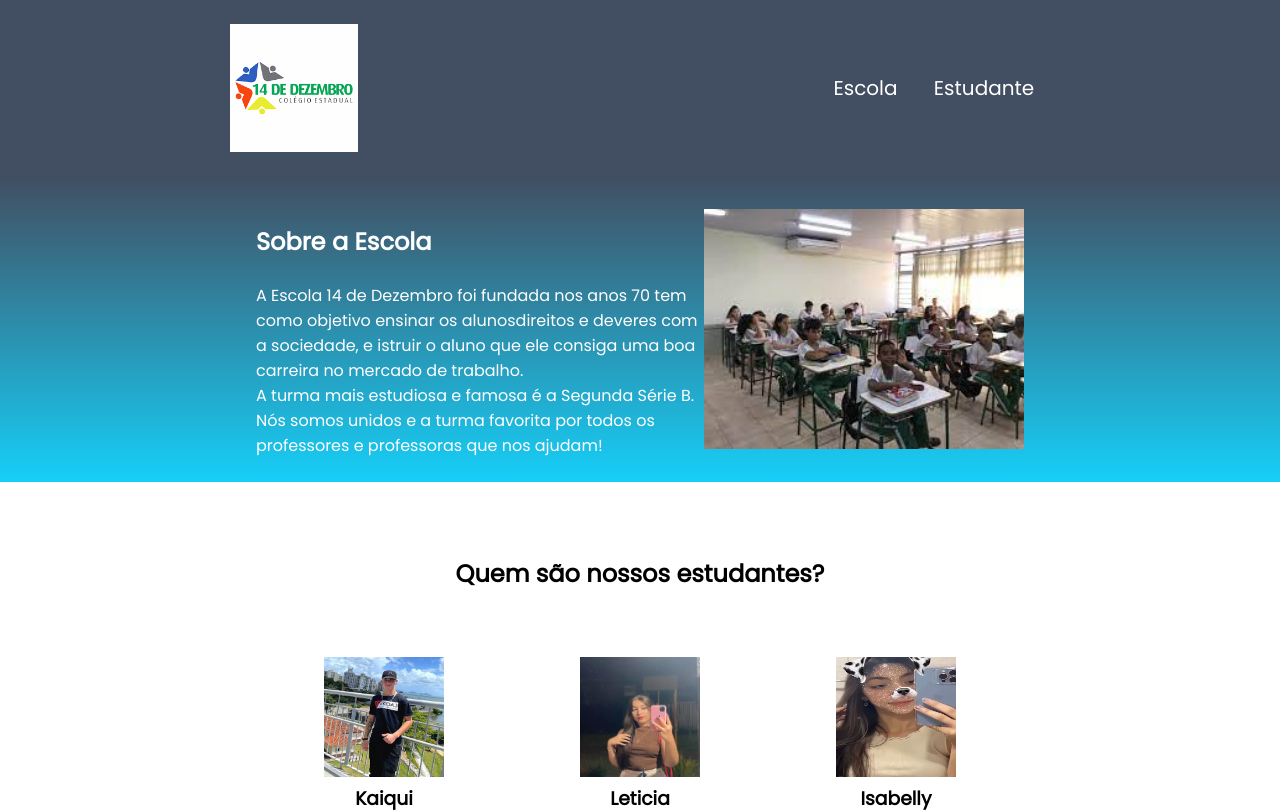
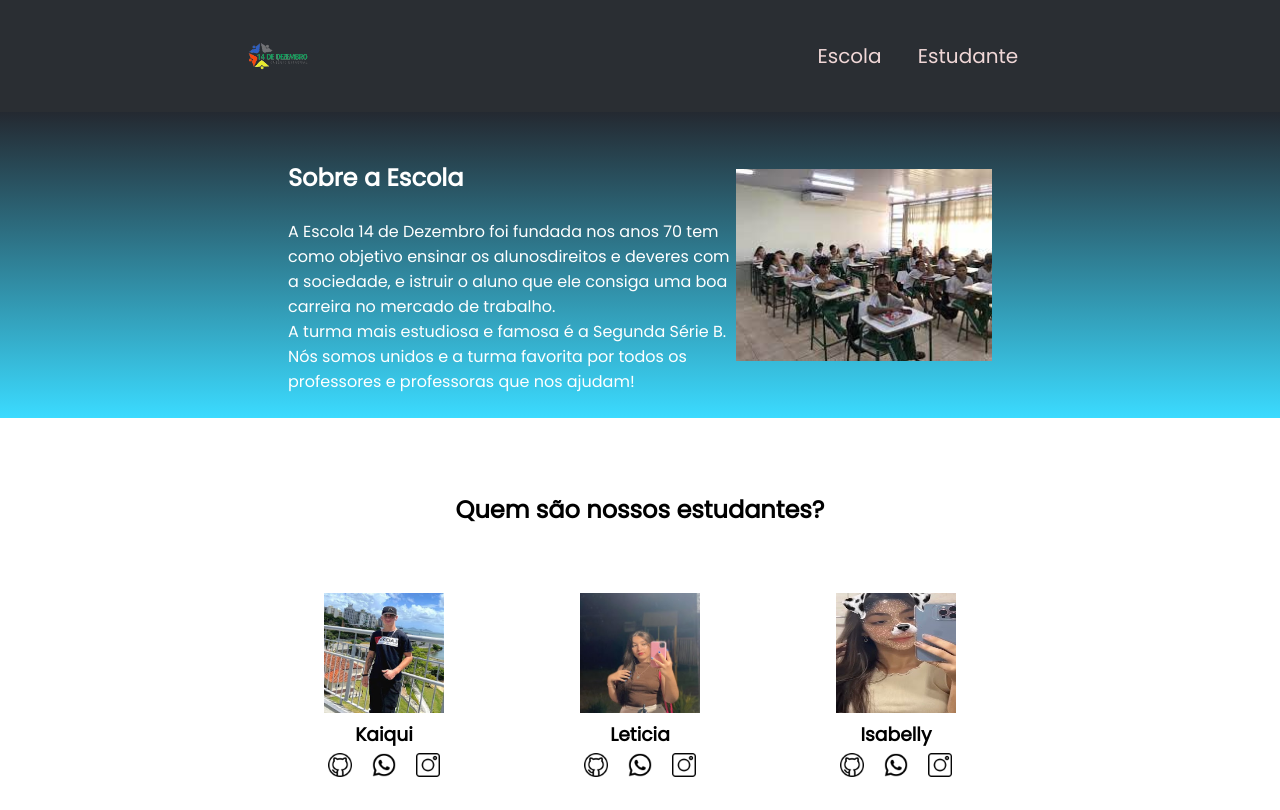
Before and after one commit to kaiqui2425/favela, a plain HTML site: page index.html in a window 1280 px wide. Shown: the top 810 px of the page. Drawn offline with Linux system fonts and the light colour scheme.

Commit message:
Add files via upload

```diff
--- a/index.html
+++ b/index.html
@@ -12,7 +12,7 @@
 </head>
 <body>
     <header class="cabecalho">
-        <img class="cabecalho-imagem" src="download.png" alt="logo do colegio 14 de Dezembro">
+   <img class="cabecalho-imagem" src="14.png" alt="logo do colegio 14 de Dezembro">
         <ul class="cabecalho-lista">
             <li class="cabecalho-lista-item">Escola</li>
             <li class="cabecalho-lista-item">Estudante</li>
@@ -119,7 +119,8 @@
             <h3 class="estudante-nome">João</h3>
             <a href=" https://github.com/FaustoMeursault"><img class="estudante-icone" src="github.png" alt="icone github"></a>
             <a href="https://linkedin.com/marcelopaludetto"><img class="estudante-icone" src="whatsapp.png" alt="icone linkedin"></a>
-            <a href=" https://www.instagram.com/jp__peron?igsh=NXdsZmw0YW03dWZ3"><img class="estudante-icone" src="instagram.png" alt="icone instagram"></a>
+            <a h
+            font-family: 'Poppins', sans-serif;ref=" https://www.instagram.com/jp__peron?igsh=NXdsZmw0YW03dWZ3"><img class="estudante-icone" src="instagram.png" alt="icone instagram"></a>
         </div>
         <span></span>
         <span></span>
@@ -137,3 +138,5 @@
             <a href="https://linkedin.com/marcelopaludetto"><img class="estudante-icone" src="whatsapp.png" alt="icone linkedin"></a>
             <a href="https://www.instagram.com/Miguelzinbarboza2020?igsh=MWEwMTdiaGEzZXVkOA=="><img class="estudante-icone" src="instagram.png" alt="icone instagram"></a>
         </div>
+    </body>
+</html>
--- a/style.css
+++ b/style.css
@@ -6,8 +6,8 @@ body {
     font-family: 'Poppins', sans-serif;
 }
 .cabecalho {
-    background-color: #424E61;
-    color: white;
+    background-color: #2a2e33;
+    color: rgb(240, 215, 215);
     display: flex;
     justify-content: space-around;
     align-items: center;
@@ -15,7 +15,7 @@ body {
 }
 
 .cabecalho-imagem{
-    width: 10%;
+    width: 5%;
 }
 
 .cabecalho-lista-item{
@@ -25,11 +25,11 @@ body {
 }
 
 .escola-imagem{
-    width: 25%;
+    width: 20%;
 }
 
 .escola{
-    background-image: linear-gradient(#424E61,#16CFF8);
+    background-image: linear-gradient(#242931,#00d0ffc4);
     color:white;
     display: flex;
     justify-content: center;
@@ -75,7 +75,7 @@ body {
 }
 
 .rodape{
-    background-color: black;
+    background-color: rgb(175, 1, 1);
     text-align: center;
 }
 
```
Also changed, not shown: 14.png (added).
